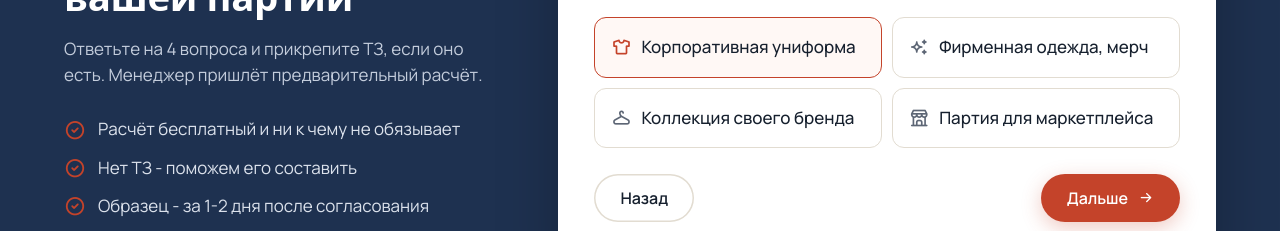
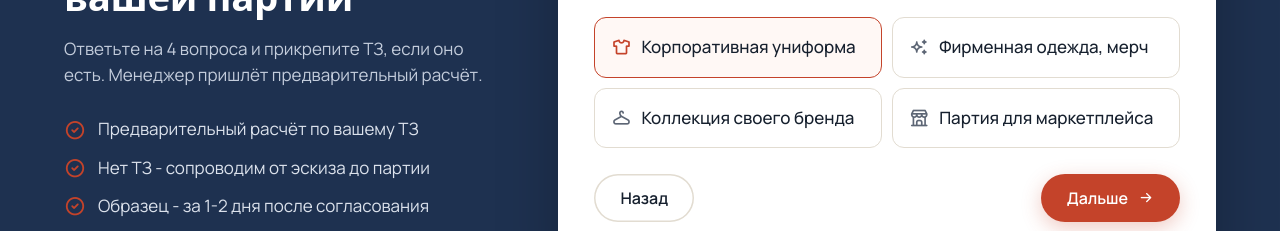
Before and after one commit to Bis-marketing/prototipy, a plain HTML site: page shveynoe-proizvodstvo/index.html in a window 1280 px wide. Shown: the part 5829-6060 px from the top of the page. Drawn offline with Linux system fonts and the light colour scheme; a web font is replaced by a local one.

Commit message:
Прототип: shveynoe-proizvodstvo

```diff
--- a/shveynoe-proizvodstvo/index.html
+++ b/shveynoe-proizvodstvo/index.html
@@ -215,8 +215,8 @@
       <h2>Узнайте стоимость вашей партии</h2>
       <p class="lead">Ответьте на&nbsp;4 вопроса и&nbsp;прикрепите ТЗ, если&nbsp;оно есть. Менеджер пришлёт предварительный расчёт.</p>
       <div class="quiz-perks">
-        <div><i class="ti ti-circle-check"></i>Расчёт бесплатный и&nbsp;ни&nbsp;к&nbsp;чему не&nbsp;обязывает</div>
-        <div><i class="ti ti-circle-check"></i>Нет&nbsp;ТЗ - поможем его&nbsp;составить</div>
+        <div><i class="ti ti-circle-check"></i>Предварительный расчёт по&nbsp;вашему ТЗ</div>
+        <div><i class="ti ti-circle-check"></i>Нет&nbsp;ТЗ - сопроводим от&nbsp;эскиза до&nbsp;партии</div>
         <div><i class="ti ti-circle-check"></i>Образец - за&nbsp;1-2 дня после&nbsp;согласования</div>
       </div>
       <p style="margin-top:24px"><span class="need" style="color:#FFB4A3;border-color:#FFB4A3;background:transparent">Нужно от&nbsp;вас: за&nbsp;какое время отвечает менеджер</span></p>
```
